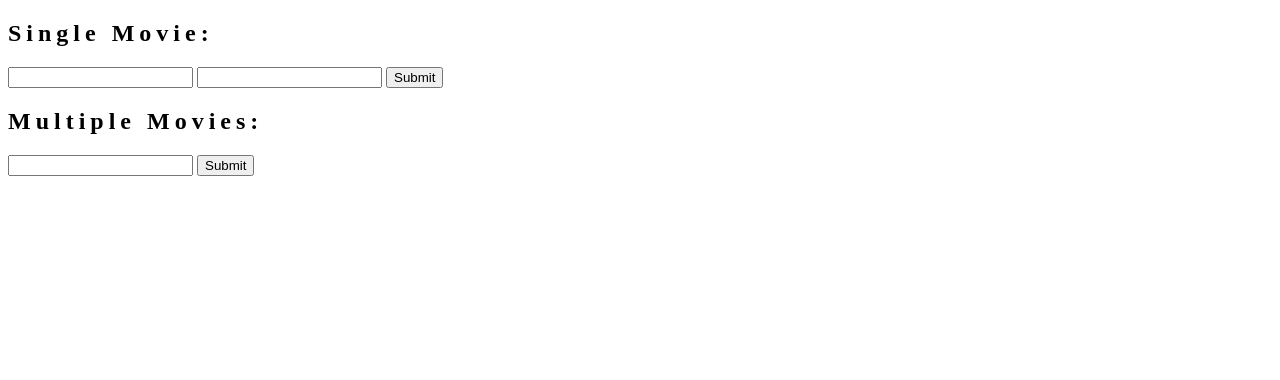
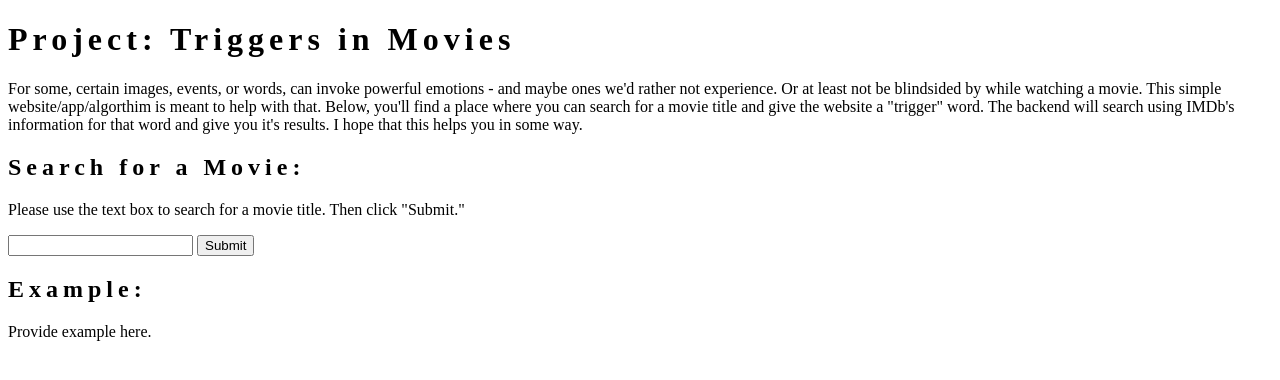
Before and after one commit to kostdiek/app-wigo, a Flask app: page / in a window 1280 px wide. Shown: the top 380 px of the page. Run offline with Flask 2, Linux system fonts and the light colour scheme.

Commit message:
Added some comments and cleaned up a little bit.

```diff
--- a/templates/calculate.html
+++ b/templates/calculate.html
@@ -18,6 +18,8 @@
     <h3>The selected title is: {{title}}</h3>
     <h3>The result is : {{output}}</h3>
 
+    <p>Note that though a trigger word is not found, it may not mean that the movie selected doesn't contain your trigger. </p>
+
 
 
 
--- a/templates/index.html
+++ b/templates/index.html
@@ -14,6 +14,7 @@
   </style>
 
   <body>
+    <!--
     <h2>Single Movie: </h2>
 
     <form action="/movie" method="post">
@@ -21,13 +22,26 @@
       <input type="text" name="word"></input>
       <input type="submit" value="Submit"></input>
     </form>
+  -->
 
-    <h2>Multiple Movies: </h2>
+  <h1>Project: Triggers in Movies</h1>
+  <p>For some, certain images, events, or words, can invoke powerful emotions -
+    and maybe ones we'd rather not experience. Or at least not be blindsided
+    by while watching a movie. This simple website/app/algorthim is meant to
+    help with that. Below, you'll find a place where you can search for a movie
+    title and give the website a "trigger" word. The backend will search using
+    IMDb's information for that word and give you it's results. I hope that this
+    helps you in some way.</p>
 
+    <h2>Search for a Movie: </h2>
+    <p>Please use the text box to search for a movie title. Then click "Submit."</p>
     <form action="/multi_movie" method="post">
       <input type="text" name="title2"></input>
       <input type="submit" value="Submit"></input>
     </form>
 
+    <h2>Example: </h2>
+    <p>Provide example here.</p>
+
   </body>
 </html>
--- a/templates/multi_movie.html
+++ b/templates/multi_movie.html
@@ -16,7 +16,9 @@
   <body>
 
 
-    <h3>The possible movie titles are :</h3>
+    <h3>The search results include :</h3>
+    <p>Please chose a title from the dropdown or go back.</p>
+    <p>Type a single trigger word into the text box on the right and then "Submit".</p>
 
   <!--
     <ol>
```
